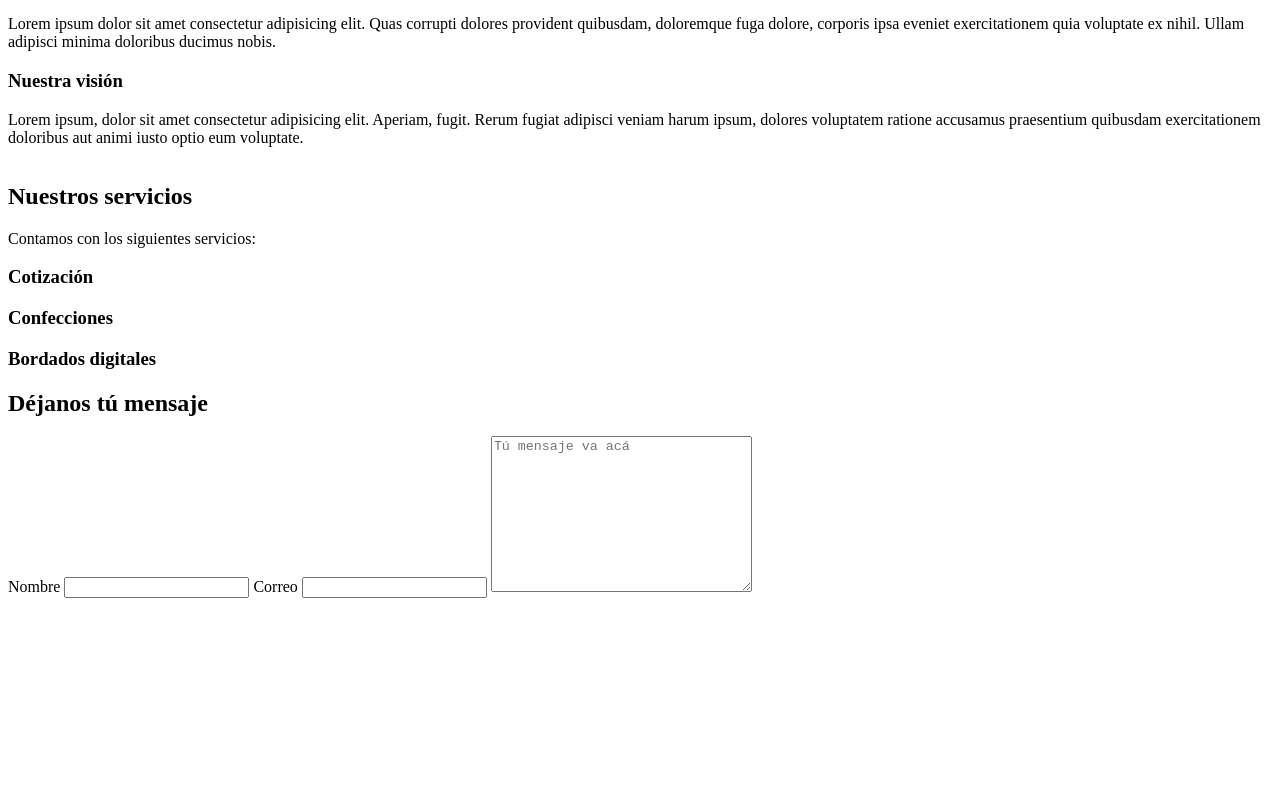
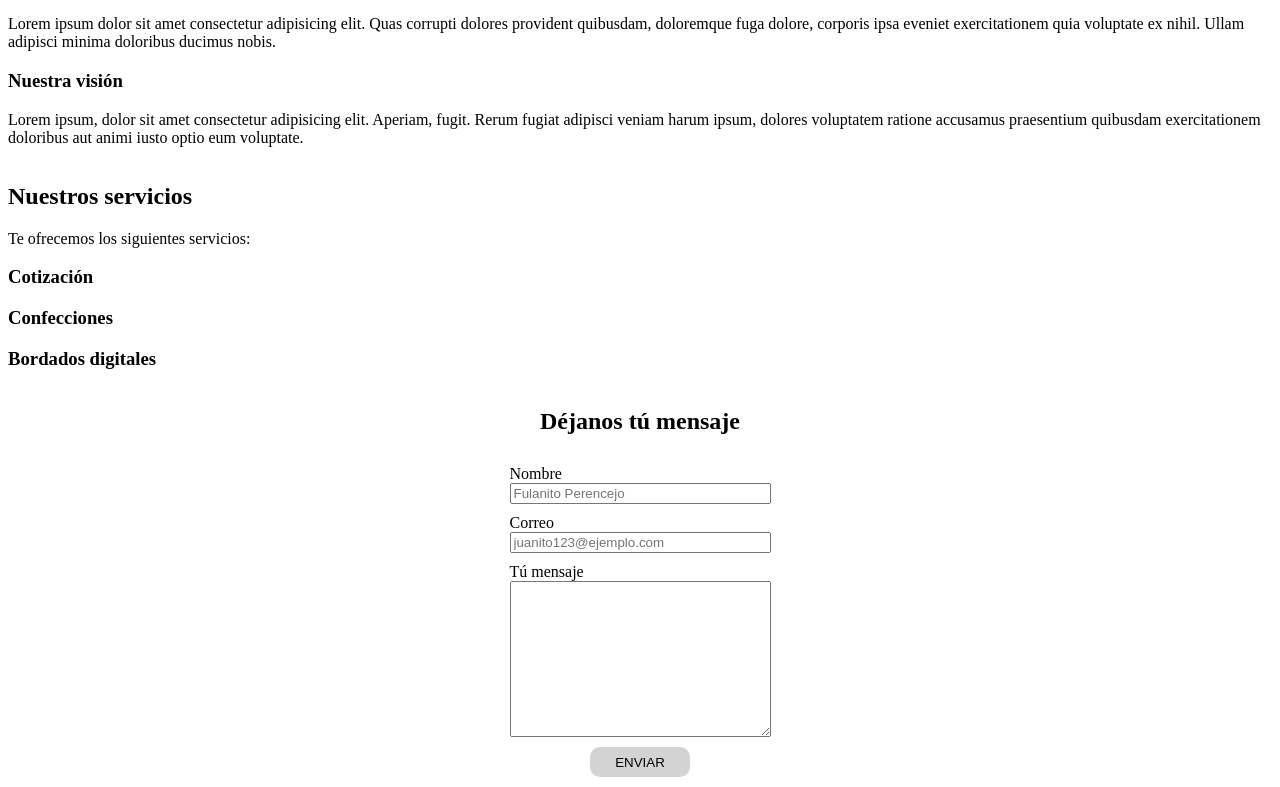
Before and after one commit to quiKieSamus/gymca-landing-page, a plain HTML site: page index.html in a window 1280 px wide. Shown: the part 707-1494 px from the top of the page. Before the commit the page ends 1305 px from the top, so only its background shows below. Drawn offline with Linux system fonts and the light colour scheme.

Commit message:
form structure and form style

```diff
--- a/css/style.css
+++ b/css/style.css
@@ -74,17 +74,63 @@ body, html {
 }
 
 .hero-btn:hover {
+    transition: 0.5s;
     cursor:pointer;
     background-color: darkred;
     color: white;
 }
 
+
 .about {
     margin: 10px auto 10px auto;
     display: flex;
     flex-direction: row;
-    flex-wrap: wrap;
+
 }
+
+.formarea {
+    display: flex;
+    flex-direction: column;
+    justify-content: center;
+    align-items: center;
+}
+
+.frm-item {
+    display: flex;
+    flex-direction: column;
+    margin: 10px auto;
+}
+
+.btn-sub {
+    width: 100px;
+    align-self: center;
+    border: none;
+    border-radius: 10px;
+    height: 30px;
+    background-color: lightgray;
+}
+
+.btn-sub:hover {
+    cursor: pointer;
+    transition: 0.5s;
+    background-color: darkred;
+    color: white;
+}
+
+/* .name-email {
+    margin-bottom: 10px;
+    display: flex;
+    flex-direction: row;
+    justify-content: space-around;
+    border: red dashed 1px;
+
+}
+
+.namearea, .emailarea {
+    display: flex;
+    flex-direction: column;
+} */
+
 
 
 @media screen and (max-width: 600px) {
--- a/index.html
+++ b/index.html
@@ -1,5 +1,6 @@
 <!DOCTYPE html>
 <html lang="es">
+
 <head>
     <meta charset="UTF-8">
     <meta http-equiv="X-UA-Compatible" content="IE=edge">
@@ -8,6 +9,7 @@
     <link rel="stylesheet" href="https://cdnjs.cloudflare.com/ajax/libs/font-awesome/4.7.0/css/font-awesome.min.css">
     <title>G&M C.A</title>
 </head>
+
 <body>
 
     <nav class="navbar" id="navbarid">
@@ -30,38 +32,57 @@
         </div>
     </div>
 
+
     <div class="about" id="about">
         <div class="ab-pgraphs">
             <h2>¿Quiénes somos?</h2>
             <p>Somos una empresa dedicada a la industria textil con una experiencia de 30 años en el mercado.</p>
             <h3>Nuestra misión</h3>
-            <p>Lorem ipsum dolor sit amet consectetur adipisicing elit. Quas corrupti dolores provident quibusdam, doloremque fuga dolore, corporis ipsa eveniet exercitationem quia voluptate ex nihil. Ullam adipisci minima doloribus ducimus nobis.</p>
+            <p>Lorem ipsum dolor sit amet consectetur adipisicing elit. Quas corrupti dolores provident quibusdam,
+                doloremque fuga dolore, corporis ipsa eveniet exercitationem quia voluptate ex nihil. Ullam adipisci
+                minima doloribus ducimus nobis.</p>
             <h3>Nuestra visión</h3>
-            <p>Lorem ipsum, dolor sit amet consectetur adipisicing elit. Aperiam, fugit. Rerum fugiat adipisci veniam harum ipsum, dolores voluptatem ratione accusamus praesentium quibusdam exercitationem doloribus aut animi iusto optio eum voluptate.</p>
+            <p>Lorem ipsum, dolor sit amet consectetur adipisicing elit. Aperiam, fugit. Rerum fugiat adipisci veniam
+                harum ipsum, dolores voluptatem ratione accusamus praesentium quibusdam exercitationem doloribus aut
+                animi iusto optio eum voluptate.</p>
         </div>
-        <div class="ab-imgs">
-            <!--Images here-->
-        </div>
+
     </div>
 
     <div class="services" id="services">
         <h2>Nuestros servicios</h2>
-        <p>Contamos con los siguientes servicios:</p>
+        <p>Te ofrecemos los siguientes servicios:</p>
         <h3>Cotización</h3>
         <h3>Confecciones</h3>
         <h3>Bordados digitales</h3>
     </div>
 
     <div class="contact" id="contact">
-        <h2>Déjanos tú mensaje</h2>
-        <form action="xd">
-            <label for="name">Nombre</label>
-            <input type="text">
-            <label for="email">Correo</label>
-            <input type="text">
-            <textarea name="message" id="" cols="30" rows="10" placeholder="Tú mensaje va acá"></textarea>
-        </form>
+        <div class="formarea">
+            <h2>Déjanos tú mensaje</h2>
+            <form action="">
+                <div class="frm-item">
+                    <label for="name">Nombre</label>
+                    <input type="text" placeholder="Fulanito Perencejo">
+                </div>
+
+                <div class="frm-item">
+                    <label for="email">Correo</label>
+                    <input type="email" placeholder="juanito123@ejemplo.com">
+                </div>
+
+                <div class="frm-item">
+                    <label for="message">Tú mensaje</label>
+                    <textarea name="message" cols="30" rows="10"></textarea>
+                </div>
+
+                <div class="frm-item">
+                    <input type="submit" value="ENVIAR" class="btn-sub">
+                </div>
+            </form>
+        </div>
     </div>
     <script src="js/script.js"></script>
 </body>
+
 </html>
```
